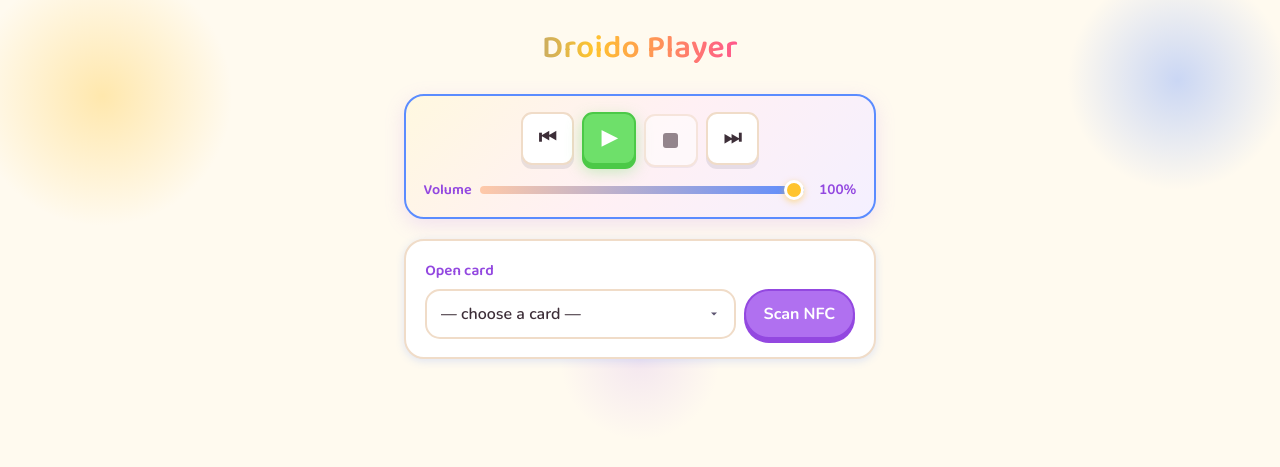
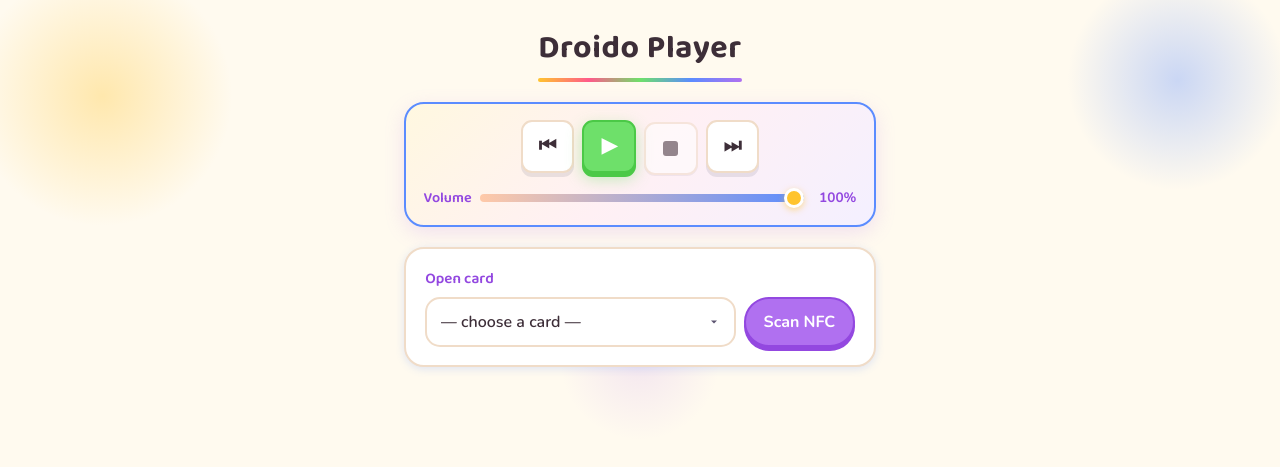
Before and after one commit to BE-Code/Droido-Player, a Python web app: template web/templates/editor.html in a window 1280 px wide. Shown: the top 467 px of the page. Run offline with Jinja, Linux system fonts and the light colour scheme; the template is opened without the code that fills it, so the values that code supplies are empty.

Commit message:
title colors

```diff
--- a/web/static/app.css
+++ b/web/static/app.css
@@ -300,22 +300,33 @@ label {
 }
 
 .editor-header h1 {
+  position: relative;
   margin: 0;
+  display: inline-block;
   font-family: var(--font-display);
   font-size: 2rem;
-  font-weight: 600;
-  letter-spacing: 0.01em;
+  font-weight: 700;
+  letter-spacing: 0.02em;
+  color: var(--ink);
+  padding-bottom: 0.5rem;
+}
+
+.editor-header h1::after {
+  content: '';
+  position: absolute;
+  left: 0;
+  right: 0;
+  bottom: 0;
+  height: 4px;
+  border-radius: var(--radius-pill);
   background: linear-gradient(
     90deg,
-    var(--sky-deep) 0%,
-    var(--sun) 40%,
-    var(--coral) 70%,
+    var(--sun) 0%,
+    var(--coral) 25%,
+    var(--mint) 50%,
+    var(--sky) 75%,
     var(--grape) 100%
   );
-  -webkit-background-clip: text;
-  background-clip: text;
-  -webkit-text-fill-color: transparent;
-  filter: drop-shadow(0 1px 0 rgba(255, 255, 255, 0.7));
 }
 
 .playback-bar {
```
